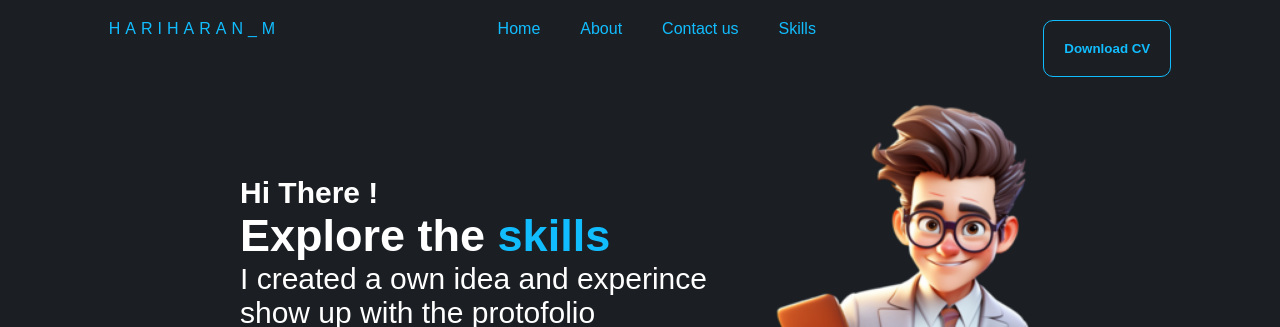
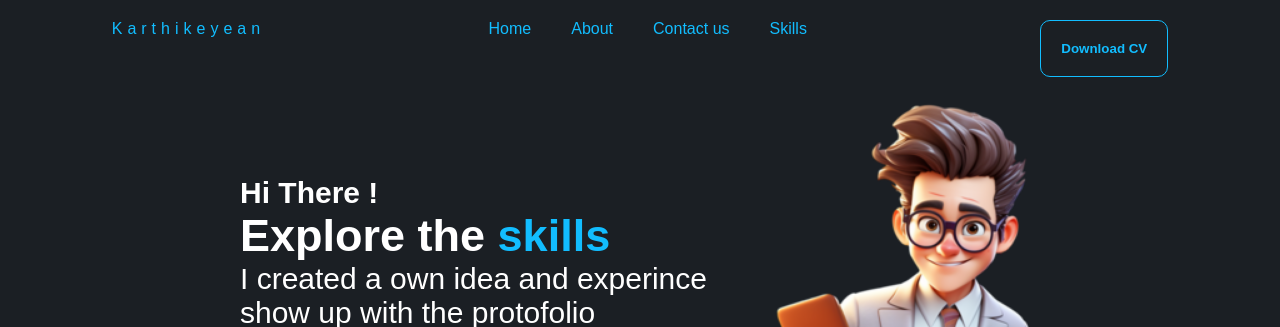
Before and after one commit to Karthikckec/Portfolio, a plain HTML site: page index.html in a window 1280 px wide. Shown: the top 327 px of the page. Drawn offline with Linux system fonts and the light colour scheme.

Commit message:
Name changed

```diff
--- a/index.html
+++ b/index.html
@@ -4,7 +4,7 @@
 <head>
     <meta charset="UTF-8">
     <meta name="viewport" content="width=device-width, initial-scale=1.0">
-    <title>Hariharan_Protofolio</title>
+    <title>Karthikeyean_Protofolio</title>
     <link rel="stylesheet" href="https://cdnjs.cloudflare.com/ajax/libs/font-awesome/6.5.2/css/all.min.css"
         integrity="sha512-SnH5WK+bZxgPHs44uWIX+LLJAJ9/2PkPKZ5QiAj6Ta86w+fsb2TkcmfRyVX3pBnMFcV7oQPJkl9QevSCWr3W6A=="
         crossorigin="anonymous" referrerpolicy="no-referrer" />
@@ -15,7 +15,7 @@
 <body>
 
     <header>
-        <div><a href="#" class="logo">HARIHARAN_M</a></div>
+        <div><a href="#" class="logo">Karthikeyean</a></div>
         <div>
             <ul>
                 <li><a href="#">Home</a></li>
```
